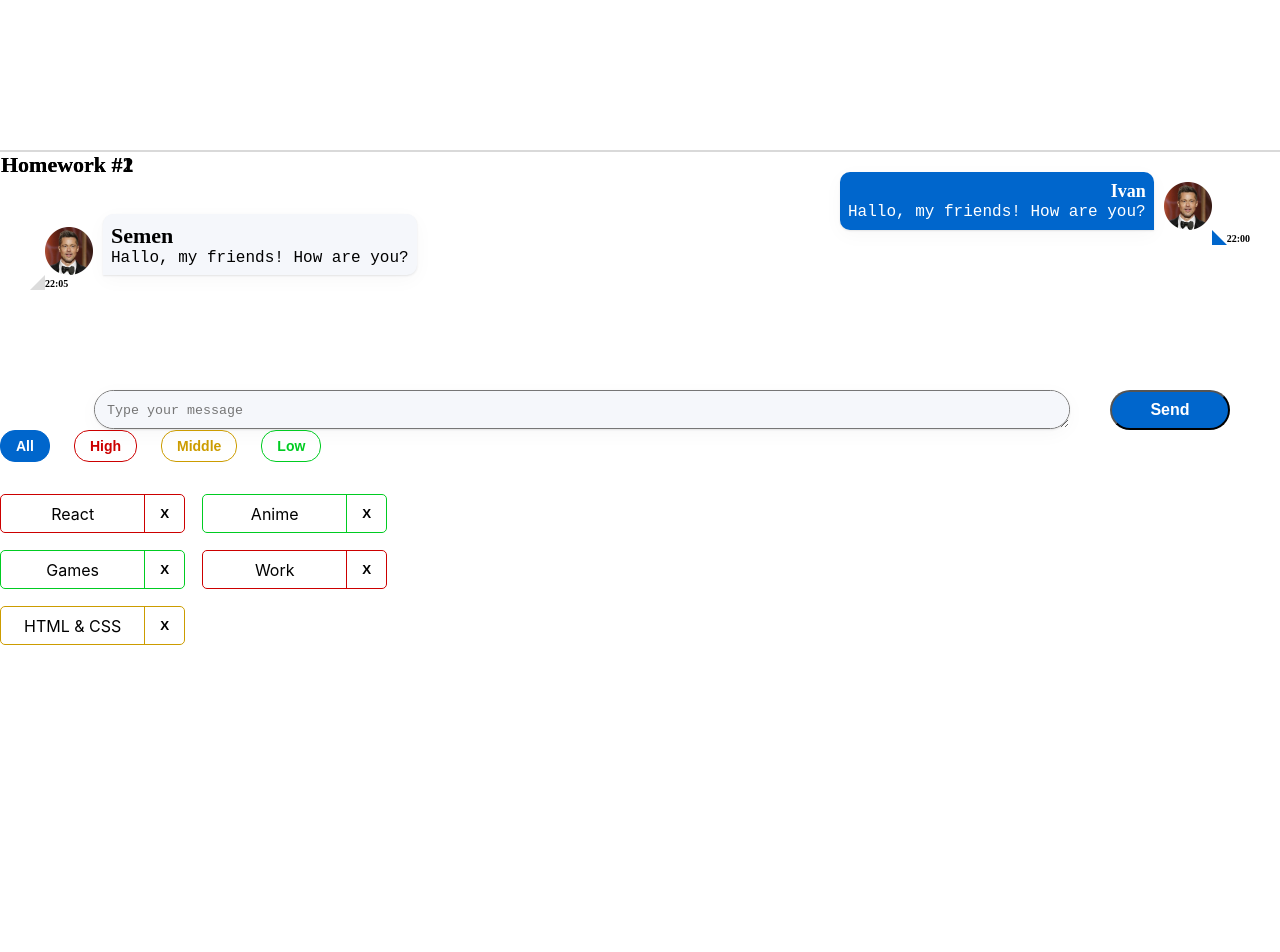
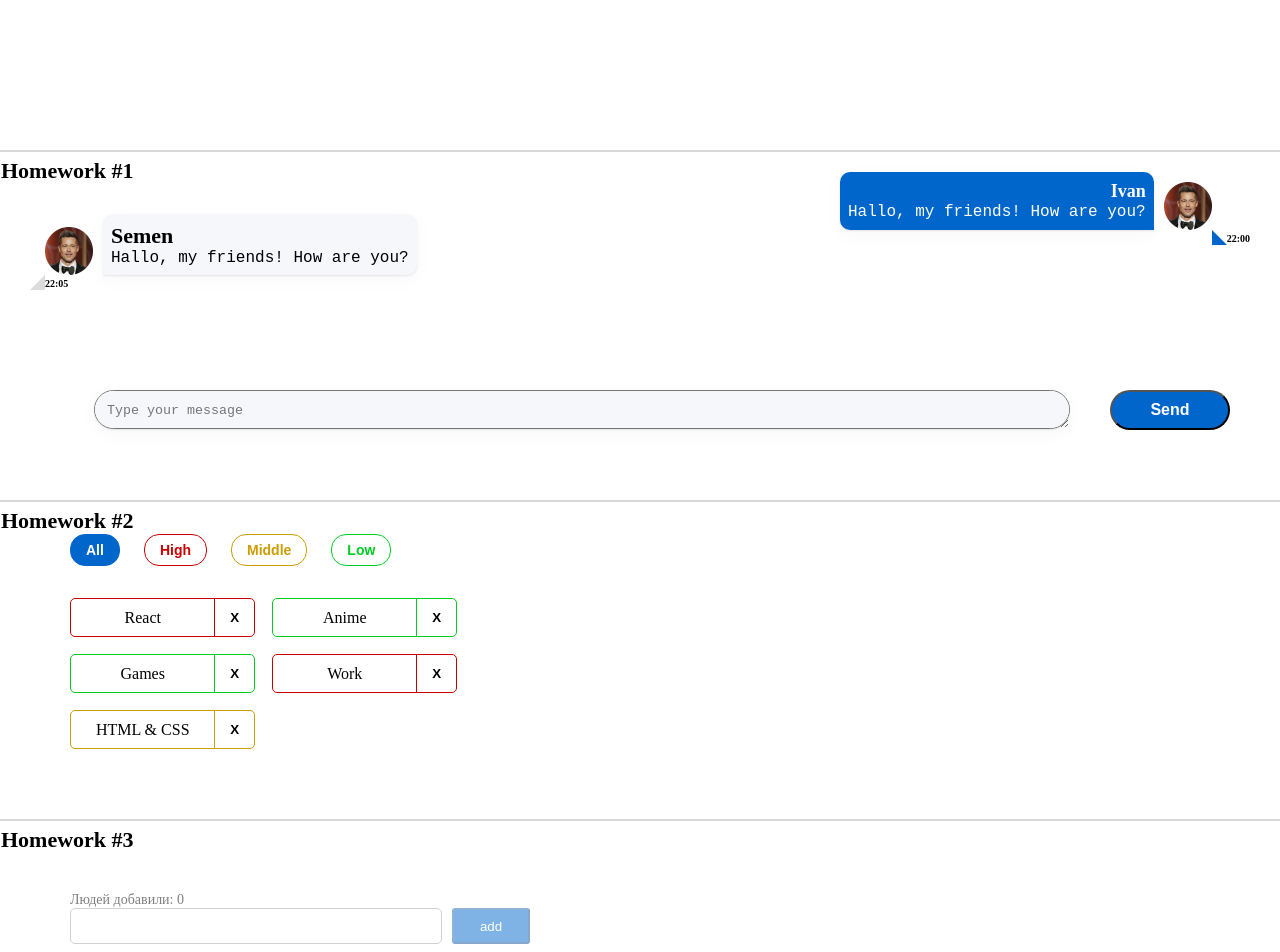
Before and after one commit to zudilinv/HomeWork, a React (Create React App) app: page /#/pre-junior in a window 1280 px wide. Before the commit this address led to /#/pre-junior. Shown: the top 952 px of the page. Before the commit the page ends 800 px from the top, so only its background shows below. Built offline with nearby package versions, Linux system fonts and the light colour scheme.

Commit message:
Home Work-week-3

```diff
--- a/package.json
+++ b/package.json
@@ -14,7 +14,7 @@
     "@types/node": "16.11.56",
     "@types/react": "18.0.17",
     "@types/react-dom": "18.0.6",
-    "@types/uuid": "8.3.4",
+    "@types/uuid": "^9.0.0",
     "axios": "0.27.2",
     "gh-pages": "^4.0.0",
     "react": "18.2.0",
@@ -24,7 +24,7 @@
     "react-scripts": "5.0.1",
     "redux": "4.2.0",
     "typescript": "4.7.4",
-    "uuid": "9.0.0",
+    "uuid": "^9.0.0",
     "web-vitals": "2.1.4"
   },
   "scripts": {
--- a/src/s1-main/App.module.css
+++ b/src/s1-main/App.module.css
@@ -4,22 +4,48 @@
 
 }
 .hw {
-
+  font-family: 'Montserrat';
 
 
 }
 
 .hwTitle {
+  font-family: 'Montserrat';
   position: absolute;
     width: 100%;
     height: 0px;
     left: 0px;
     top: 150px;
     border: 1px solid #D9D9D9;
-    font-family: 'Montserrat';
     font-style: normal;
     font-weight: 600;
     font-size: 22px;
-    line-height: 27px;
+    line-height: 40px;
 
 }
+.hwTitle2 {
+  font-family: 'Montserrat';
+  margin-top: 70px;
+  width: 100%;
+  height: 0px;
+  left: 0px;
+  top: 150px;
+  border: 1px solid #D9D9D9;
+  font-style: normal;
+  font-weight: 600;
+  font-size: 22px;
+  line-height: 40px;
+}
+.hwTitle3 {
+  font-family: 'Montserrat';
+  margin-top: 70px;
+  width: 100%;
+  height: 0px;
+  left: 0px;
+  top: 150px;
+  border: 1px solid #D9D9D9;
+  font-style: normal;
+  font-weight: 600;
+  font-size: 22px;
+  line-height: 40px;
+}
--- a/src/s1-main/App.tsx
+++ b/src/s1-main/App.tsx
@@ -2,6 +2,7 @@
 import s from './App.module.css'
 import HW1 from '../s2-homeworks/hw01/HW1'
 import HW2 from "../s2-homeworks/hw02/HW2";
+import HW3 from "../s2-homeworks/hw03/HW3";
 
 function App() {
     return (
@@ -9,7 +10,7 @@
             <HW1/>
             {/*раскомментировать по ходу выполнения*/}
             <HW2/>
-            {/*<HW3/>*/}
+            <HW3/>
             {/*<HW4/>*/}
 
             {/*при выполнении дз 5 и более - закомментировать здесь дз 1-4, так как они есть внутри дз 5*/}
--- a/src/s2-homeworks/hw02/HW2.tsx
+++ b/src/s2-homeworks/hw02/HW2.tsx
@@ -59,7 +59,7 @@
 
     return (
         <div id={"hw2"}>
-            <div className={s2.hwTitle}>Homework #2</div>
+            <div className={s2.hwTitle2}>Homework #2</div>
             <div className={s2.hw}>
                 <Affairs
                     data={filteredAffairs}
--- a/src/s2-homeworks/hw02/affairs/Affairs.module.css
+++ b/src/s2-homeworks/hw02/affairs/Affairs.module.css
@@ -1,7 +1,7 @@
 .buttonContainer {
     display: flex;
     gap: 24px;
-    margin-bottom: 32px;
+    margin: 32px 70px 32px 70px;
 }
 
 .all {
@@ -48,6 +48,7 @@
 }
 
 .affairs {
+    margin-left: 70px;
     display: flex;
     gap: 17px;
     flex-wrap: wrap;
--- a/src/s2-homeworks/hw03/Greeting.module.css
+++ b/src/s2-homeworks/hw03/Greeting.module.css
@@ -1,35 +1,73 @@
 .greetingForm {
+    margin: 70px;
+    font-family: 'Montserrat', serif;
+
 }
 
 .inputAndButtonContainer {
+    display: flex;
+    flex-direction: row;
+
 }
 
 .error {
+    color: red;
 }
 
-.input {
+.inputClass {
+    display: flex;
+    width: 372px;
+    height: 36px;
+    border: 1px solid #D1D1D1;
+    border-radius: 5px;
+    margin-right: 10px;
 }
 
 .input:focus {
 }
 
 .errorInput {
+    border: 1px solid red;
+    border-radius: 5px;
 }
 
 .button {
+    display: flex;
+    flex-direction: row;
+    justify-content: center;
+    align-items: center;
+    padding: 5px 24px;
+    gap: 10px;
+    width: 78px;
+    height: 36px;
+    background: #0066CC;
+    color: white;
+    border-radius: 3px;
 }
 
 .button:focus {
 }
 
 .button:active {
+    background-color: #0066CC
 }
 
 .button:disabled {
+    opacity: 0.5;
 }
 
 .text {
+    font-style: normal;
+    font-weight: 400;
+    font-size: 14px;
+    line-height: 17px;
+    color: rgba(0, 0, 0, 0.5);
 }
 
 .greeting {
+    font-style: normal;
+    font-weight: 400;
+    font-size: 14px;
+    line-height: 17px;
+    color: black;
 }
--- a/src/s2-homeworks/hw03/Greeting.tsx
+++ b/src/s2-homeworks/hw03/Greeting.tsx
@@ -2,14 +2,14 @@
 import s from './Greeting.module.css'
 
 type GreetingPropsType = {
-    name: any // need to fix any
-    setNameCallback: any // need to fix any
-    addUser: any // need to fix any
-    onBlur: any // need to fix any
-    onEnter: any // need to fix any
-    error: any // need to fix any
-    totalUsers: any // need to fix any
-    lastUserName?: any // need to fix any
+    name: string // need to fix any
+    setNameCallback: (e: ChangeEvent<HTMLInputElement>)=> void // need to fix any
+    addUser: ()=> void // need to fix any
+    onBlur: ()=> void // need to fix any
+    onEnter: (e: KeyboardEvent<HTMLInputElement>)=> void // need to fix any
+    error: string // need to fix any
+    totalUsers: number // need to fix any
+    lastUserName?: string // need to fix any
 }
 
 // презентационная компонента (для верстальщика)
@@ -25,7 +25,7 @@
         lastUserName,
     } // деструктуризация пропсов
 ) => {
-    const inputClass = s.errorInput // need to fix with (?:)
+    const inputClass = error? s.errorInput : s.input // need to fix with (?:)
 
     return (
         <div id={'hw3-form'} className={s.greetingForm}>
@@ -42,7 +42,7 @@
                         id={'hw3-input'}
                         value={name}
                         onChange={setNameCallback}
-                        className={inputClass}
+                        className={s.inputClass}
                         onKeyDown={onEnter}
                         onBlur={onBlur}
                     />
--- a/src/s2-homeworks/hw03/GreetingContainer.tsx
+++ b/src/s2-homeworks/hw03/GreetingContainer.tsx
@@ -1,21 +1,39 @@
 import React, { ChangeEvent, KeyboardEvent, useState } from 'react'
 import Greeting from './Greeting'
-import { UserType } from './HW3'
+import {pureAddUserCallback, UserType} from "./HW3"
+import {Simulate} from "react-dom/test-utils";
+import user from "../hw08/User";
+
 
 type GreetingContainerPropsType = {
-    users: any // need to fix any
-    addUserCallback: any // need to fix any
+    users: UserType[]// need to fix any
+    addUserCallback: (name: string)=>void // need to fix any
 }
 
-export const pureAddUser = (name: any, setError: any, setName: any, addUserCallback: any) => {
+export const pureAddUser = (name: string, setError: (error: string)=> void, setName: (name: string) =>void, addUserCallback: (name: string) => void) => {
+    if (name === "") {
+        setError("DANGer")
+    }else {
+        addUserCallback(name)
+        setName("")
+    }
+
     // если имя пустое - показать ошибку, иначе - добавить юзера и очистить инпут
+
 }
 
-export const pureOnBlur = (name: any, setError: any) => { // если имя пустое - показать ошибку
+export const pureOnBlur = (name: string, setError: (error: string)=>void) => {
+    if (name === "") {
+        setError("Ошибка! Введите имя!")
+    }// если имя пустое - показать ошибку
 }
 
-export const pureOnEnter = (e: any, addUser: any) => { // если нажата кнопка Enter - добавить
+export const pureOnEnter = (e: KeyboardEvent<HTMLInputElement>, addUser: ()=> void) => {   // если нажата кнопка Enter - добавить
+    if (e.key === "Enter") {
+        addUser()
+    }
 }
+
 
 // более простой и понятный для новичков
 // function GreetingContainer(props: GreetingPropsType) {
@@ -26,13 +44,14 @@
     addUserCallback,
 }) => {
     // деструктуризация пропсов
-    const [name, setName] = useState<any>('') // need to fix any
-    const [error, setError] = useState<any>('') // need to fix any
+    const [name, setName] = useState<string>("") // need to fix any
+    const [error, setError] = useState<string>("") // need to fix any
 
-    const setNameCallback = (e: any) => { // need to fix any
-        setName('some name') // need to fix
+    const setNameCallback = (e: ChangeEvent<HTMLInputElement>) => { // need to fix any
+        error && setError( "")
+        setName(e.currentTarget.value) // need to fix
 
-        error && setError('')
+
     }
     const addUser = () => {
         pureAddUser(name, setError, setName, addUserCallback)
@@ -42,12 +61,13 @@
         pureOnBlur(name, setError)
     }
 
-    const onEnter = (e: any) => {
+    const onEnter = (e: KeyboardEvent<HTMLInputElement>) => {
         pureOnEnter(e, addUser)
     }
 
-    const totalUsers = 0 // need to fix
-    const lastUserName = 'some name' // need to fix
+    const totalUsers = users.length // need to fix
+    const lastUserName = totalUsers !==0 ? users[totalUsers -1].name : name
+        // users[users.length-1].name // need to fix
 
     return (
         <Greeting
--- a/src/s2-homeworks/hw03/HW3.tsx
+++ b/src/s2-homeworks/hw03/HW3.tsx
@@ -2,6 +2,7 @@
 import { v1 } from 'uuid'
 import s2 from '../../s1-main/App.module.css'
 import GreetingContainer from './GreetingContainer'
+
 
 /*
 * 1 - описать тип UserType
@@ -19,26 +20,25 @@
 
 // types
 export type UserType = {
-    _id: any // need to fix any
-    name: any // need to fix any
+    _id: string // need to fix any
+    name: string // need to fix any
 }
 
-export const pureAddUserCallback = (name: any, setUsers: any, users: any) => { // need to fix any
-    const user = { // need to fix
-    }
+export const pureAddUserCallback = (name: string, setUsers:(users: UserType[])=>void, users: UserType[]) => { // need to fix any
+    const user: UserType = {_id: v1(), name: name}// need to fix
     setUsers([...users, user])
+
 }
 
 const HW3 = () => {
-    const [users, setUsers] = useState<any>([]) // need to fix any
-
-    const addUserCallback = (name: any) => { // need to fix any
+    const [users, setUsers] = useState<UserType[]>([]) // need to fix any
+    const addUserCallback = (name: string) => { // need to fix any
         pureAddUserCallback(name, setUsers, users)
     }
 
     return (
         <div id={'hw3'}>
-            <div className={s2.hwTitle}>Homework #3</div>
+            <div className={s2.hwTitle3}>Homework #3</div>
             {/*для автоматической проверки дз (не менять)*/}
 
             <div className={s2.hw}>
```
Also changed, not shown: 1 other file (tests, documents, lock files or other folders).
